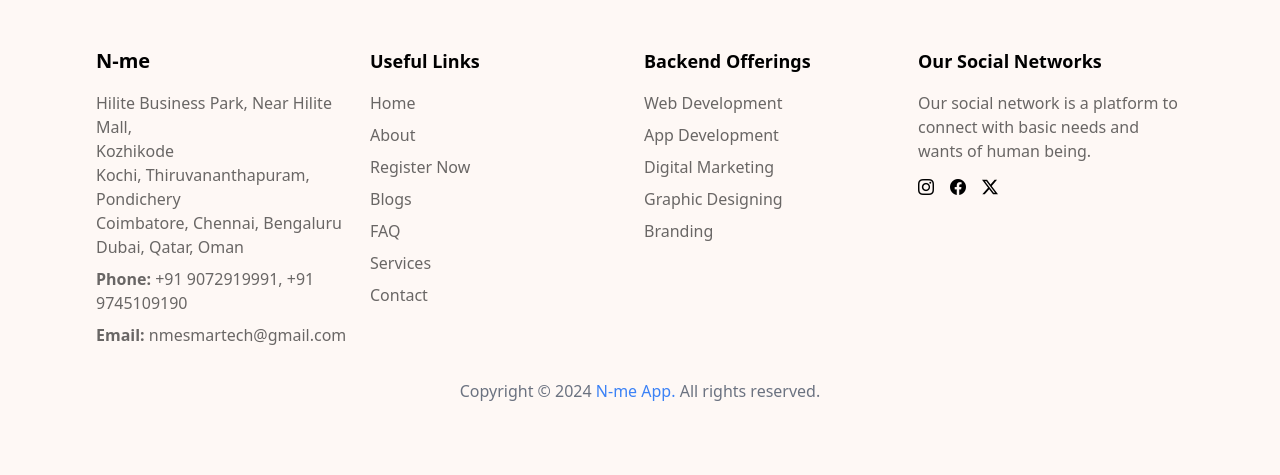
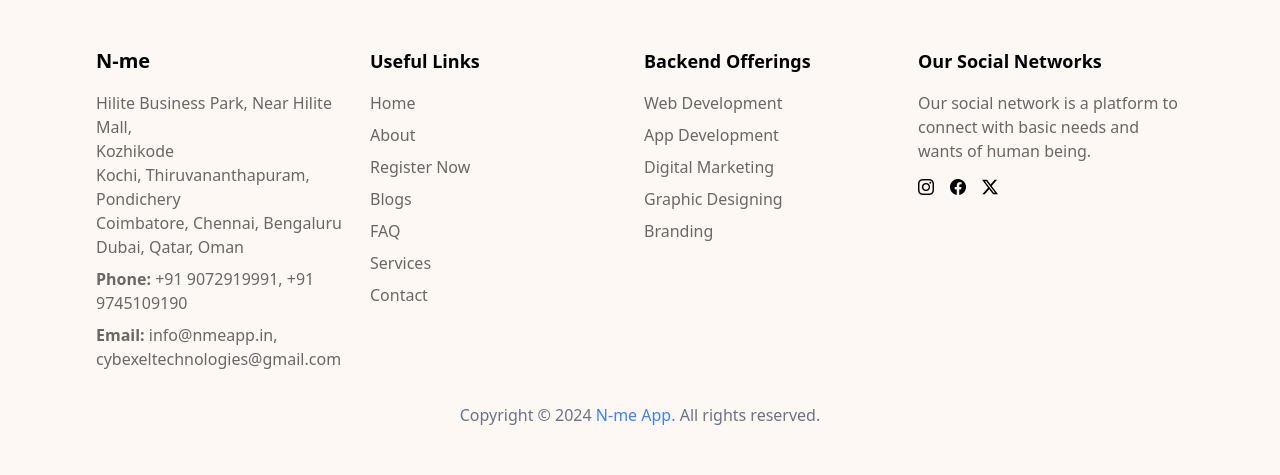
Before and after one commit to N-meapp/nmeapp, a Django app: page /faq in a window 1280 px wide. Shown: the part 449-924 px from the top of the page. Before the commit the page ends 850 px from the top, so only its background shows below. Run offline with Django 5.2, Linux system fonts and the light colour scheme; some libraries are stand-ins or nearby versions.

Commit message:
faq footer

```diff
--- a/blog/templates/faq.html
+++ b/blog/templates/faq.html
@@ -538,7 +538,7 @@
           <p class="mt-2 text-[#00000096]">
             <strong>Phone:</strong> +91 9072919991, +91 9745109190
           </p>
-          <p class="mt-2 text-[#00000096]"><strong>Email:</strong> nmesmartech@gmail.com</p>
+          <p class="mt-2 text-[#00000096]"><strong>Email:</strong> info@nmeapp.in, cybexeltechnologies@gmail.com</p>
         </div>
         <div>
           <h4 class="text-lg font-bold mb-4 text-black">Useful Links</h4>
```
